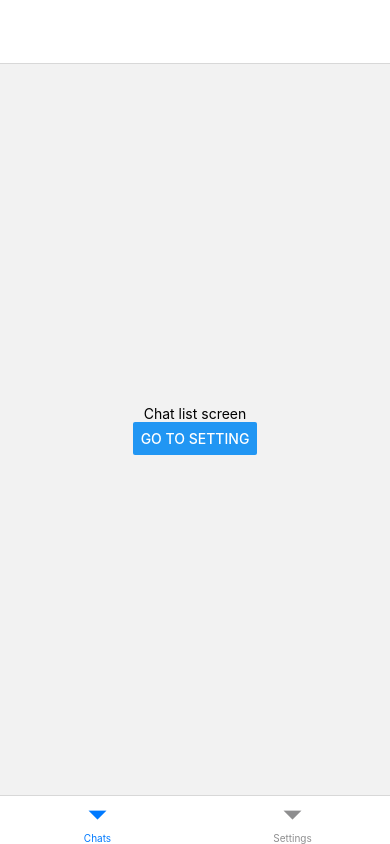
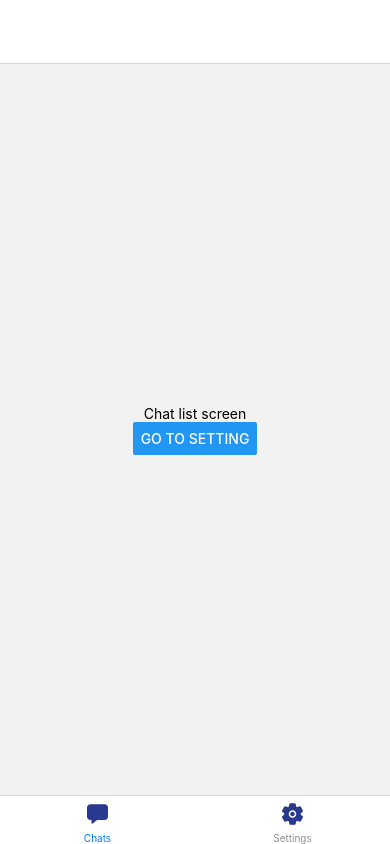
Before and after one commit to Danyspb/WhatsApp, a React Native app: screen / in a window 390 px wide. Built offline with nearby package versions, Linux system fonts and the light colour scheme.

Commit message:
add icon button and change color

```diff
--- a/App.js
+++ b/App.js
@@ -7,9 +7,12 @@ import Total from './components/Total';
 import { NavigationContainer } from '@react-navigation/native';
 import { createStackNavigator } from '@react-navigation/stack';
 import { createBottomTabNavigator } from '@react-navigation/bottom-tabs';
+
 import ChatListScreen from './screens/ChatListScreen';
 import ChatSettingsScreen from './screens/ChatSettingsScreen';
 import SettingsScreen from './screens/SettingsScreen';
+import { Ionicons } from '@expo/vector-icons';
+import { MaterialIcons } from '@expo/vector-icons';
 
 
 
@@ -23,8 +26,16 @@ const Tab = createBottomTabNavigator();
 const TabNavigator = ()=>{
   return(
     <Tab.Navigator screenOptions={{headerTitle: ''}}>
-      <Tab.Screen name='Chat' component={ChatListScreen} options={{tabBarLabel: "Chats"}}/>
-      <Tab.Screen name='Settings' component={SettingsScreen} options={{tabBarLabel: "Settings"}} />
+      <Tab.Screen name='Chat' component={ChatListScreen} options={{
+        tabBarLabel: "Chats",
+        tabBarIcon : ()=> (<Ionicons name="chatbox" size={24} color="#2A3990"  />)
+
+        }}/>
+      <Tab.Screen name='Settings' component={SettingsScreen} options={{
+        tabBarLabel: "Settings",
+        tabBarIcon : ()=> (<Ionicons name="settings" size={24} color="#2A3990" />)
+
+        }} />
     </Tab.Navigator>
   )
 }
--- a/package.json
+++ b/package.json
@@ -9,6 +9,7 @@
     "web": "expo start --web"
   },
   "dependencies": {
+    "@expo/vector-icons": "^13.0.0",
     "@react-navigation/bottom-tabs": "^6.4.3",
     "@react-navigation/native": "^6.0.16",
     "@react-navigation/stack": "^6.3.7",
```
Also changed, not shown: 1 other file (tests, documents, lock files or other folders).
